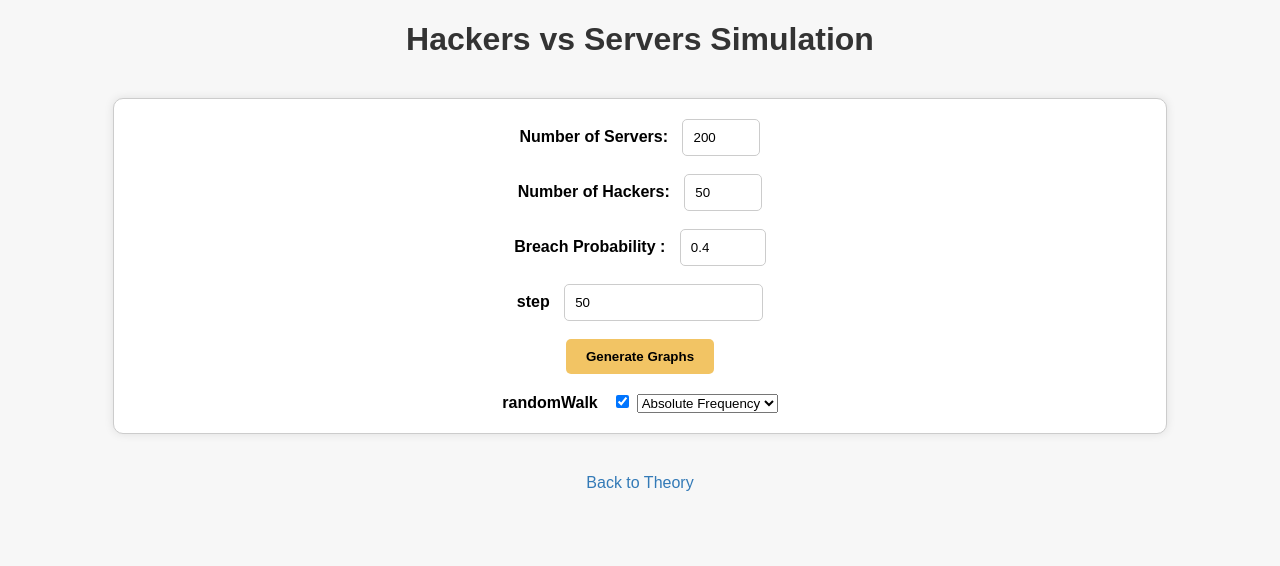
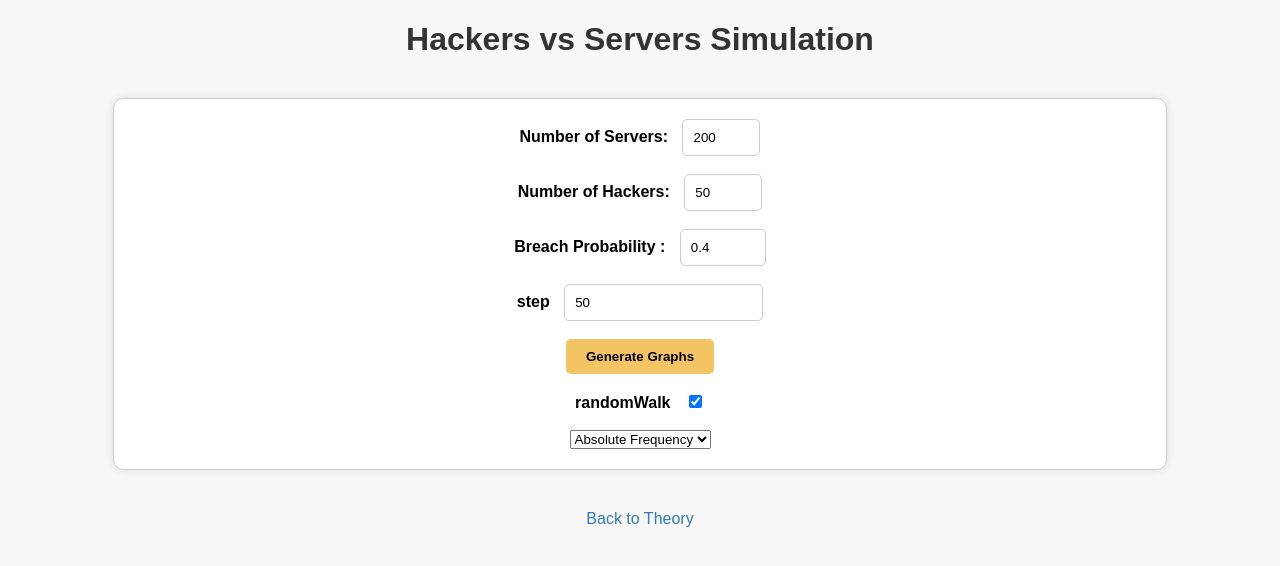
Before and after one commit to Raffo24/raffo24.github.io, a Jekyll site: the page built from _posts/statistics/2022-08-26-hw2_code.md, in a window 1280 px wide. Shown: the top 566 px of the page. Built offline with Jekyll 4.4.1, drawn with Linux system fonts in a browser that asks for light colours.

Commit message:
Update hw2_code.html

```diff
--- a/_layouts/hw2_code.html
+++ b/_layouts/hw2_code.html
@@ -83,7 +83,7 @@
             <input type="number" id="step" value="50" min="0" step="1"> <br><br>
             <button id="button" onclick="generateGraphs()">Generate Graphs</button><br><br>
             <label for="step">randomWalk</label>
-            <input type="checkbox" id="randomWalk" checked>
+            <input type="checkbox" id="randomWalk" checked><br><br>
             <select id="frequencyType">
                 <option value="absolute" selected>Absolute Frequency</option>
                 <option value="relative">Relative Frequency</option>
```
